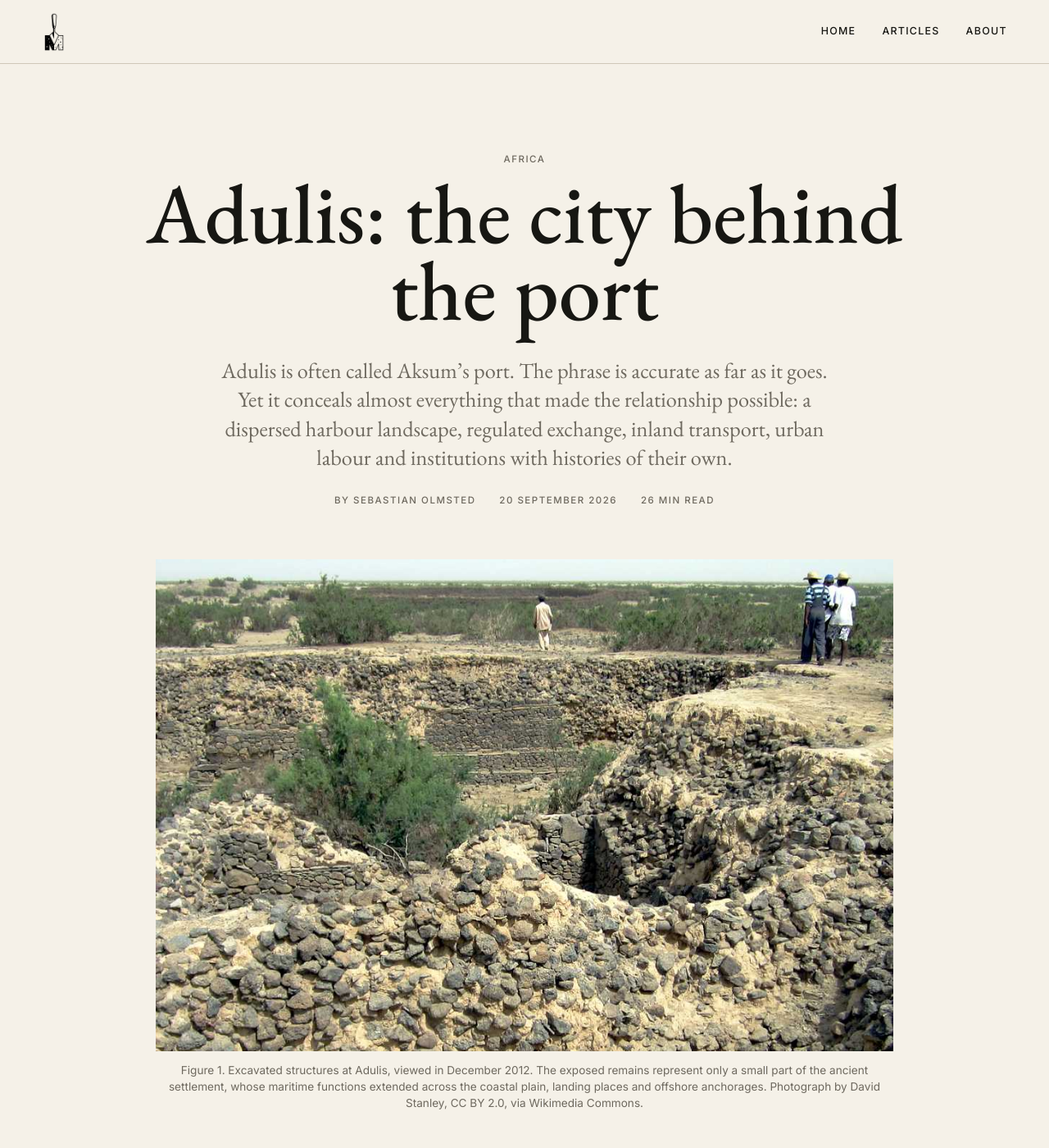
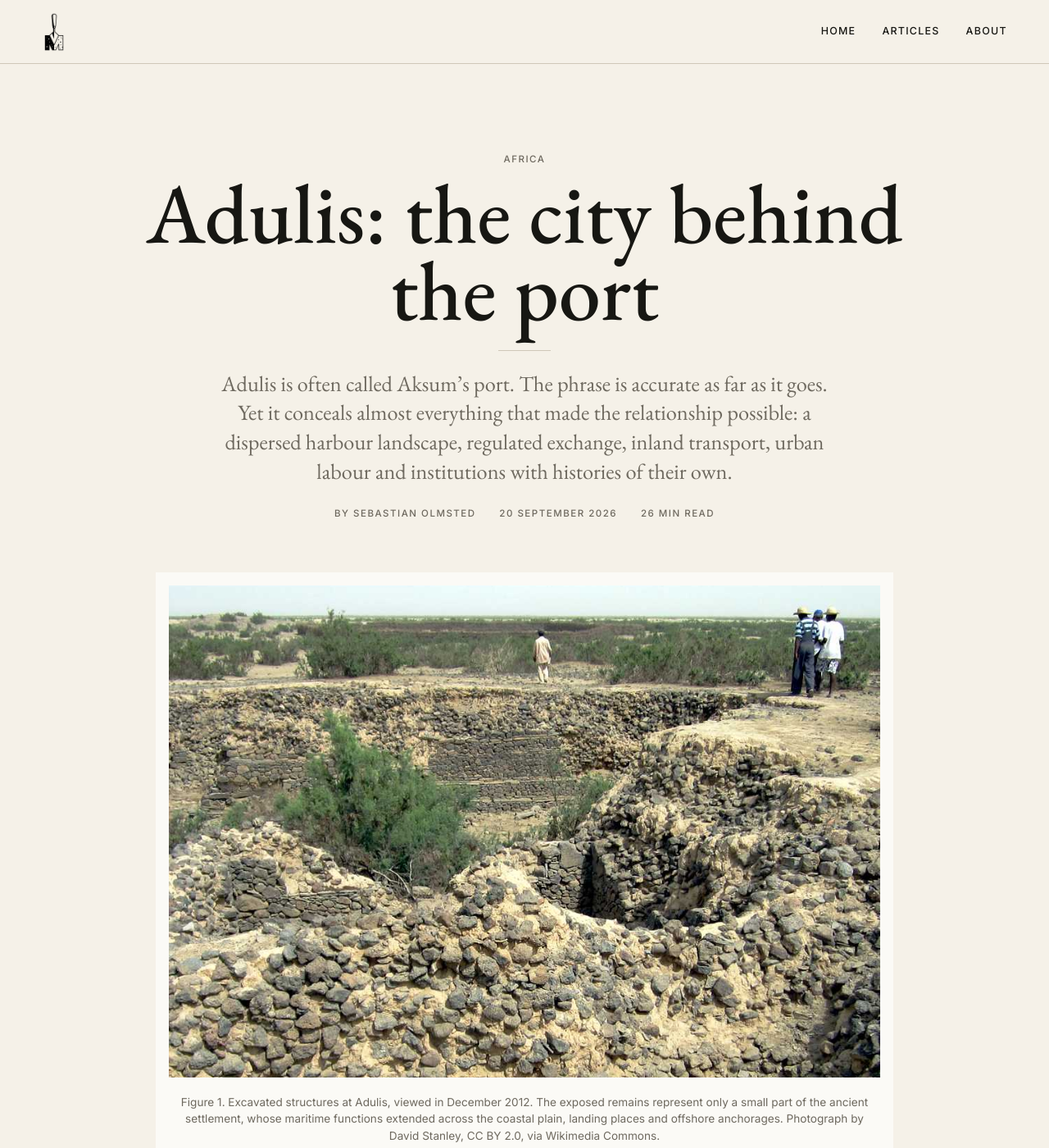
Before and after one commit to basolmsted-blip/mnemosyne-online, a Jekyll site: the page built from _posts/2026-09-20-adulis-the-city-behind-the-port.md, in a window 1280 px wide and 1400 px high. Shown: the whole window at 82% size. Built offline with Jekyll 4.4.1, drawn with Linux system fonts in a browser that asks for light colours.

Commit message:
Add files via upload

```diff
--- a/assets/css/style.css
+++ b/assets/css/style.css
@@ -132,8 +132,12 @@ a:hover { color: var(--terracotta); }
 .prose h2 { margin: 2.5em 0 .7em; font-size: 2rem; line-height: 1.15; font-weight: 500; }
 .prose h3 { margin: 2em 0 .6em; font-size: 1.45rem; font-weight: 500; }
 .prose blockquote { margin: 2.5rem 0; padding-left: 1.5rem; border-left: 2px solid var(--terracotta); color: var(--muted); font-style: italic; }
-.prose figure { margin: 3rem 0; }
-.prose figcaption, .hero-figure figcaption { margin-top: .8rem; color: var(--muted); font: .85rem/1.5 var(--sans); text-align: center; }
+.prose figure {
+  margin: 3rem 0;
+  padding: 1rem 1rem 1.25rem;
+  background: var(--paper-light);
+}
+.prose figcaption, .hero-figure figcaption { margin-top: 1.25rem; color: var(--muted); font: .85rem/1.5 var(--sans); text-align: center; }
 .prose .wide-figure { width: min(100vw - 3rem, 1080px); max-width: none; margin-left: 50%; transform: translateX(-50%); }
 
 .archive-list { border-top: 1px solid var(--line); }
@@ -143,10 +147,11 @@ a:hover { color: var(--terracotta); }
 
 .article-shell { padding: 6rem 0 8rem; }
 .article-header { max-width: 960px; margin: 0 auto 4rem; text-align: center; }
-.article-header h1 { margin: .5rem 0 2rem; font-size: clamp(3.2rem, 8vw, 7rem); font-weight: 500; line-height: .92; }
+.article-header h1 { margin: .5rem 0 1.35rem; font-size: clamp(3.2rem, 8vw, 7rem); font-weight: 500; line-height: .92; }
+.article-header h1::after { content: ""; display: block; width: 64px; height: 1px; margin: 1.6rem auto 0; background: var(--line); }
 .article-subtitle { max-width: 760px; margin: 0 auto 1.6rem; color: var(--muted); font-size: clamp(1.25rem, 2.2vw, 1.65rem); line-height: 1.35; }
 .article-meta { display: flex; justify-content: center; flex-wrap: wrap; gap: .8rem 1.8rem; }
-.hero-figure { width: min(900px, 100%); margin: 0 auto 5rem; }
+.hero-figure { width: min(900px, 100%); margin: 0 auto 5rem; padding: 1rem 1rem 1.25rem; background: var(--paper-light); }
 .hero-figure img { width: 100%; max-height: 600px; object-fit: cover; }
 .article-body { margin-inline: auto; }
 .article-contents { margin: 3rem 0; padding: 1.5rem 1.75rem; border-block: 1px solid var(--line); }
@@ -182,6 +187,7 @@ a:hover { color: var(--terracotta); }
   .featured h1 { font-size: 3rem; }
   .page-shell, .article-shell { padding-top: 4rem; }
   .article-header { text-align: left; }
+  .article-header h1::after { margin-left: 0; }
   .article-meta { justify-content: flex-start; }
   .hero-figure { margin-bottom: 3rem; }
   .site-footer { align-items: start; flex-direction: column; }
```
